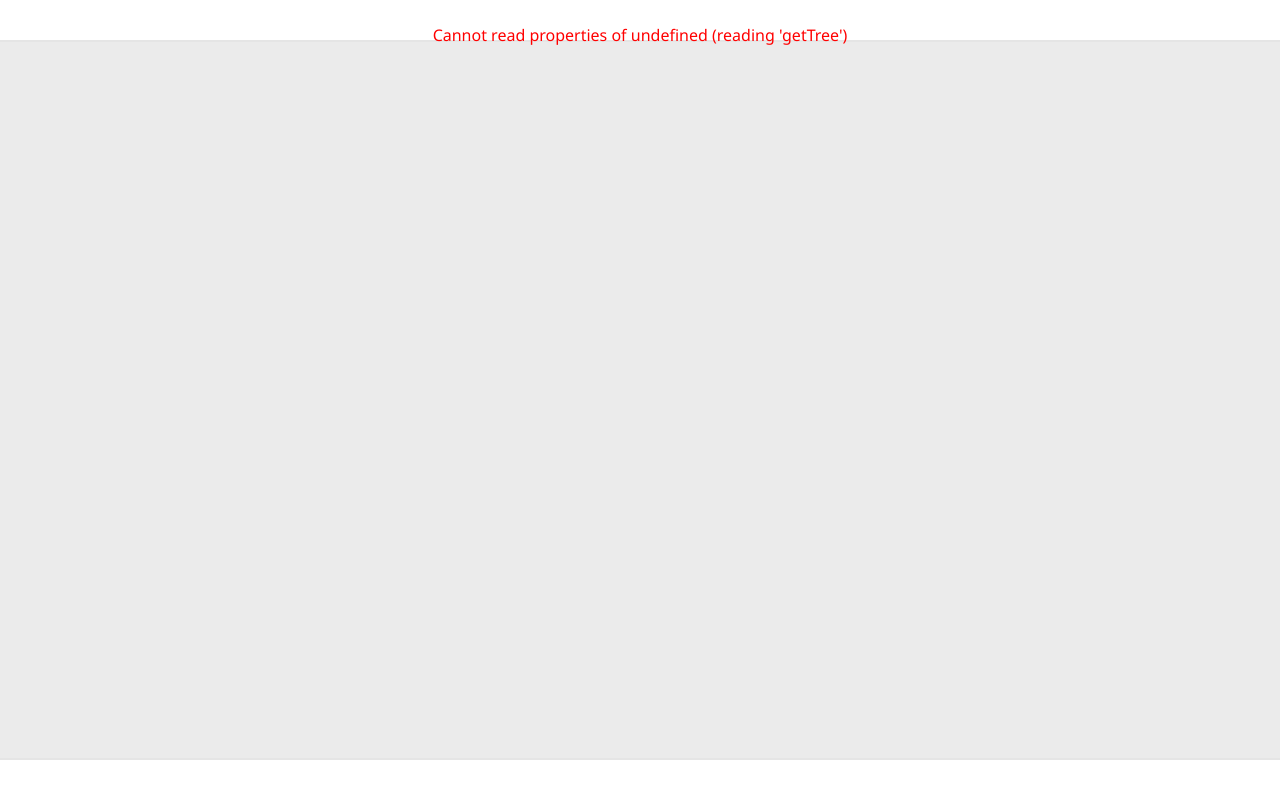
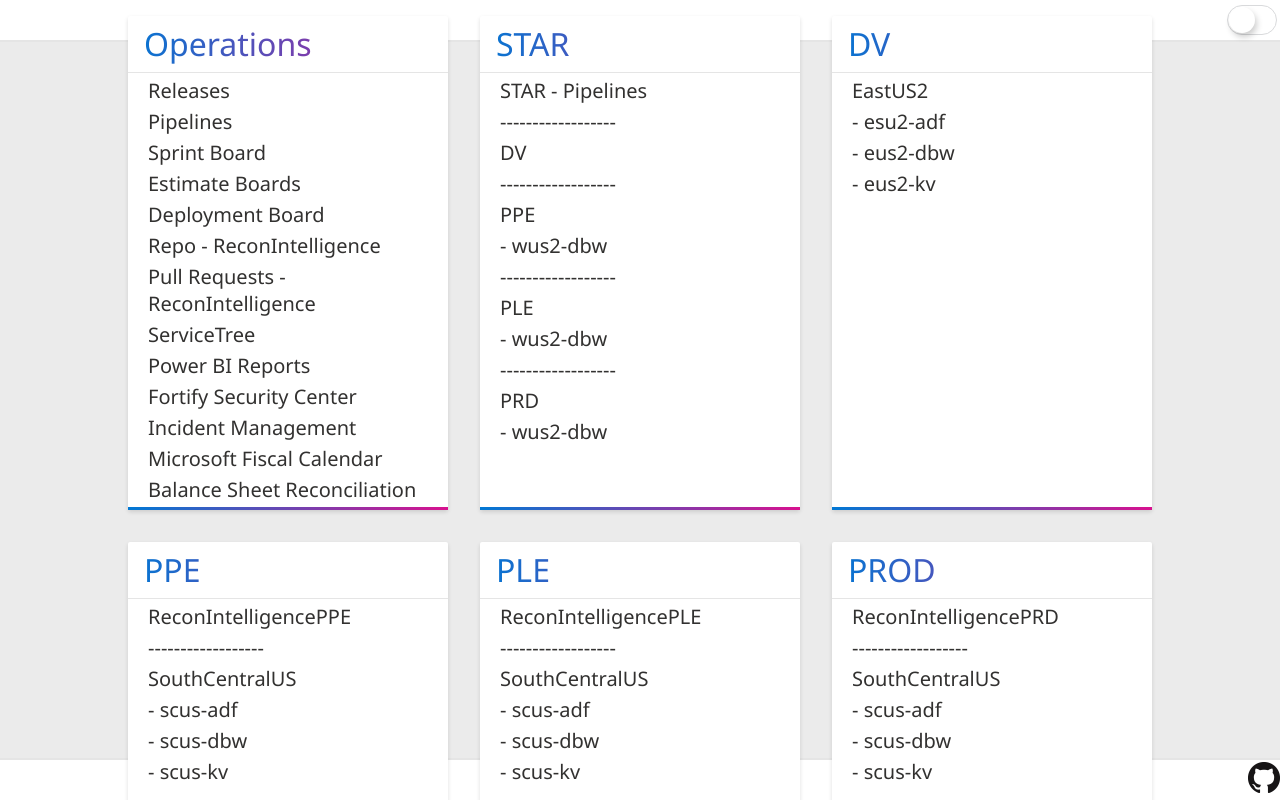
Before and after one commit to Duenke/EdgeExt-DinksNewTab, a Svelte app: page / in a window 1280 px wide. Shown: the top 800 px of the page. Built offline with nearby package versions, Linux system fonts and the light colour scheme.

Commit message:
Add darkmode toggle.

```diff
--- a/public/global.css
+++ b/public/global.css
@@ -1,5 +1,5 @@
 body {
-	background-color: rgb(235, 235, 235);
+	margin: 0;
 	font-family: "Segoe UI", "Segoe UI Web (West European)", "Segoe UI", -apple-system, BlinkMacSystemFont, Roboto, "Helvetica Neue", sans-serif;
 	overflow-y: scroll;
 }
--- a/src/App.svelte
+++ b/src/App.svelte
@@ -1,16 +1,20 @@
 <script lang="ts">
-	import browser from "webextension-polyfill";
+	// import browser from "webextension-polyfill";
 
-	import FolderCard from "./Components/FolderCard.svelte";
+	import { theme } from "./Stores/ThemeStore";
 	import type { BookmarkTreeNode } from "./Types/ChromeTypes";
 	import { mockTopLevelNodeTree } from "./Types/ChromeTypes";
+	import DarkmodeToggle from "./Components/DarkmodeToggle.svelte";
+	import FolderCard from "./Components/FolderCard.svelte";
 
 	let folderNodeDataPromise: Promise<BookmarkTreeNode[]> = getBrowserData();
 
 	async function getBrowserData(): Promise<BookmarkTreeNode[]> {
-		// const topLevelNodeTree: BookmarkTreeNode[] = await Promise.resolve(mockTopLevelNodeTree);
-		const topLevelNodeTree: BookmarkTreeNode[] =
-			await browser.bookmarks.getTree();
+		const topLevelNodeTree: BookmarkTreeNode[] = await Promise.resolve(
+			mockTopLevelNodeTree
+		);
+		// const topLevelNodeTree: BookmarkTreeNode[] =
+		// await browser.bookmarks.getTree();
 
 		let folderNodes: BookmarkTreeNode[] = getFoldersFromNodeTree(
 			topLevelNodeTree[0]
@@ -55,8 +59,17 @@
 	}
 </script>
 
-<main class="card-container">
-	<header class="header z-bar" />
+<header
+	class="header z-bar"
+	style="background-color: {$theme.accentColor1};
+			border-bottom: 2px solid {$theme.borderColor};"
+>
+	<DarkmodeToggle />
+</header>
+<main
+	class="card-container"
+	style="background-color: {$theme.backgroundColor};"
+>
 	{#await folderNodeDataPromise}
 		<p>im getting out of shape...</p>
 	{:then folderNodeData}
@@ -68,30 +81,41 @@
 	{:catch error}
 		<p style="color: red">{error.message}</p>
 	{/await}
-	<footer class="footer z-bar" />
 </main>
+<footer
+	class="footer z-bar"
+	style="background-color: {$theme.accentColor1};
+			border-top: 2px solid {$theme.borderColor};"
+>
+	<a href="https://github.com/Duenke/EdgeExt-DinksNewTab">
+		<img src="GitHub-Mark-32px.png" alt="GitHub link" />
+	</a>
+</footer>
 
 <style>
 	.z-bar {
-		z-index: -1;
+		z-index: 0;
 		position: fixed;
+		left: 0;
+		display: flex;
+		flex-direction: row-reverse;
+		align-items: center;
 		height: 5%;
 		width: 100%;
-		background-color: white;
 	}
 	.header {
 		top: 0;
-		border-bottom: 2px solid rgb(229, 229, 229);
 	}
 
 	.footer {
 		bottom: 0;
-		border-top: 2px solid rgb(229, 229, 229);
 	}
 
 	.card-container {
+		z-index: -1;
 		display: flex;
 		flex-flow: wrap;
 		justify-content: center;
+		width: 100%;
 	}
 </style>
--- a/src/Components/BookmarkList.svelte
+++ b/src/Components/BookmarkList.svelte
@@ -1,4 +1,5 @@
 <script lang="ts">
+    import { theme } from "../Stores/ThemeStore";
     import type { BookmarkTreeNode } from "../Types/ChromeTypes";
 
     export let bookmarkData: BookmarkTreeNode[];
@@ -7,7 +8,7 @@
 <ul class="bookmark-list">
     {#each bookmarkData as bookmark}
         <li class="bookmark-item">
-            <a href={bookmark.url}>{bookmark.title}</a>
+            <a href={bookmark.url} style="color: {$theme.fontColor1};">{bookmark.title}</a>
         </li>
     {/each}
 </ul>
@@ -29,12 +30,10 @@
     }
 
     .bookmark-item:hover {
-        text-shadow: 0px 2px 8px rgb(0 0 0 / 13%);
         transform: scale(1.05);
     }
 
     a {
         text-decoration: none;
-        color: rgb(50, 49, 48);
     }
 </style>
--- /dev/null
+++ b/src/Components/DarkmodeToggle.svelte
@@ -0,0 +1,52 @@
+<script>
+    import { theme } from "../Stores/ThemeStore";
+
+    let isDarkmodeToggled = false;
+    $: {
+        if (isDarkmodeToggled) {
+            theme.setDarkmode();
+        }
+        else {
+            theme.setLightmode();
+        }
+    }
+</script>
+
+<input type="checkbox" bind:checked={isDarkmodeToggled} />
+
+<style>
+    input {
+        position: relative;
+        appearance: none;
+        outline: none;
+        width: 50px;
+        height: 30px;
+        background-color: #ffffff;
+        border: 1px solid #d9dadc;
+        border-radius: 50px;
+        box-shadow: inset -20px 0 0 0 #ffffff;
+        transition-duration: 200ms;
+    }
+
+    input:after {
+        content: "";
+        position: absolute;
+        top: 1px;
+        left: 1px;
+        width: 26px;
+        height: 26px;
+        background-color: transparent;
+        border-radius: 50%;
+        box-shadow: 2px 4px 6px rgba(0, 0, 0, 0.2);
+    }
+
+    input:checked {
+        border-color: rgb(0, 120, 212);
+        box-shadow: inset 20px 0 0 0 rgb(0, 120, 212);
+    }
+
+    input:checked:after {
+        left: 20px;
+        box-shadow: -2px 4px 3px rgba(0, 0, 0, 0.05);
+    }
+</style>
--- a/src/Components/FolderCard.svelte
+++ b/src/Components/FolderCard.svelte
@@ -1,4 +1,5 @@
 <script lang="ts">
+    import { theme } from "../Stores/ThemeStore";
     import type { BookmarkTreeNode } from "../Types/ChromeTypes";
     import BookmarkList from "./BookmarkList.svelte";
 
@@ -9,8 +10,8 @@
     );
 </script>
 
-<article class="card">
-    <div class="card-title">{folderData.title}</div>
+<article class="card" style="background-color: {$theme.accentColor1}; box-shadow: 0px 2px 4px {$theme.shadowColor};">
+    <div class="card-title" style="border-bottom: 1px solid {$theme.borderColor};">{folderData.title}</div>
     <div class="card-body">
         <BookmarkList {bookmarkData} />
     </div>
@@ -19,20 +20,18 @@
 
 <style>
     .card {
+        z-index: 1;
         display: flex;
         flex-direction: column;
         width: 20%;
         min-width: 20em;
         margin: 1em;
-        background: rgb(255, 255, 255);
         border-radius: 2px;
-        box-shadow: 0px 2px 4px rgb(0 0 0 / 13%);
         transition: all 0.2s ease-in-out;
     }
 
     .card:hover {
         transform: scale(1.05);
-        box-shadow: 0px 2px 8px rgb(0 0 0 / 13%);
     }
 
     .card-title {
@@ -43,7 +42,6 @@
             rgb(216, 17, 143),
             rgb(0, 120, 212)
         );
-        border-bottom: 1px solid rgb(229, 229, 229);
         background-clip: text;
         -webkit-background-clip: text;
         -webkit-text-fill-color: transparent;
--- /dev/null
+++ b/src/Stores/ThemeStore.js
@@ -0,0 +1,33 @@
+import { writable } from 'svelte/store';
+
+function createTheme() {
+    const { subscribe, set, update } = writable(
+        {
+            accentColor1: "rgb(255, 255, 255)",
+            backgroundColor: "rgb(235, 235, 235)",
+            borderColor: "rgb(229, 229, 229)",
+            fontColor1: "rgb(50, 49, 48)",
+            shadowColor: "rgb(0 0 0 / 13%)"
+        }
+    );
+
+    return {
+        subscribe,
+        setDarkmode: () => set({
+            accentColor1: "rgb(20, 20, 20)",
+            backgroundColor: "rgb(10, 10, 10)",
+            borderColor: "rgb(30, 30, 30)",
+            fontColor1: "rgb(200, 200, 200)",
+            shadowColor: "rgb(255 255 255 / 13%)"
+        }),
+        setLightmode: () => set({
+            accentColor1: "rgb(255, 255, 255)",
+            backgroundColor: "rgb(235, 235, 235)",
+            borderColor: "rgb(229, 229, 229)",
+            fontColor1: "rgb(50, 49, 48)",
+            shadowColor: "rgb(0 0 0 / 13%)"
+        })
+    };
+}
+
+export const theme = createTheme();
```
Also changed, not shown: public/GitHub-Mark-32px.png (added).
